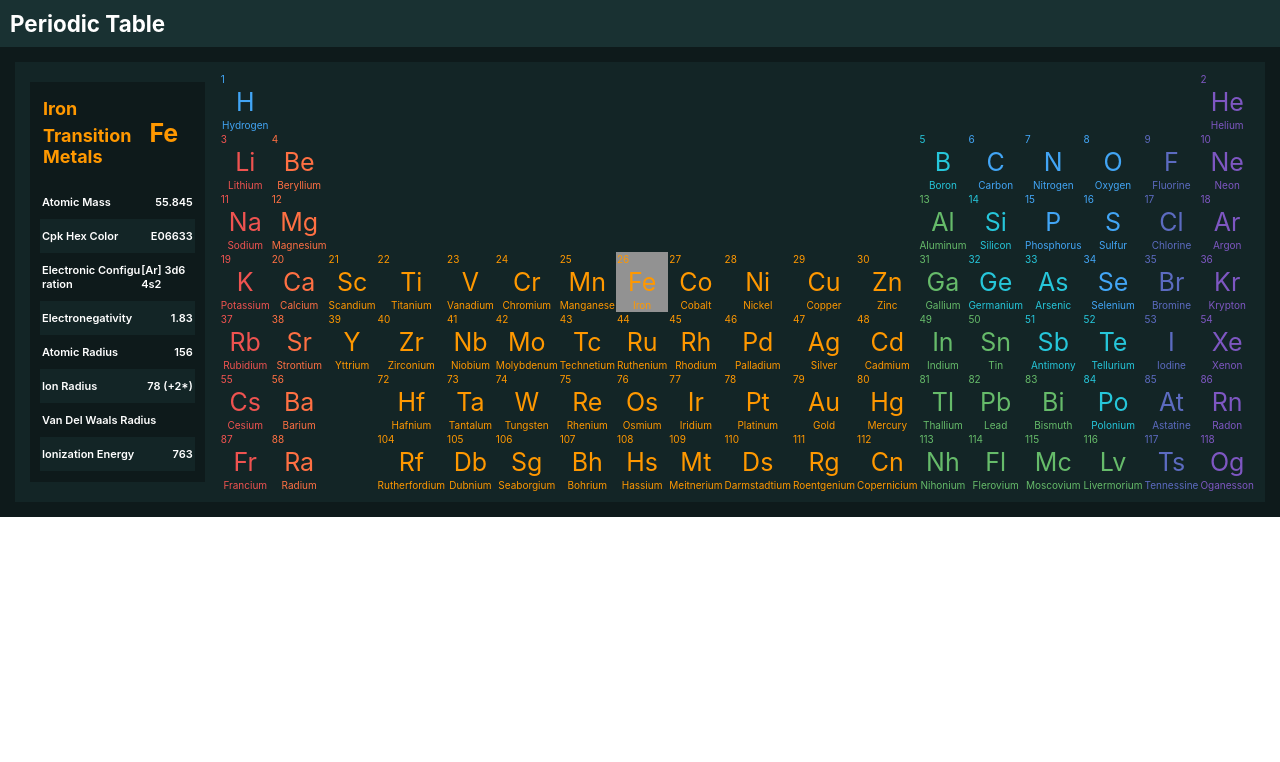
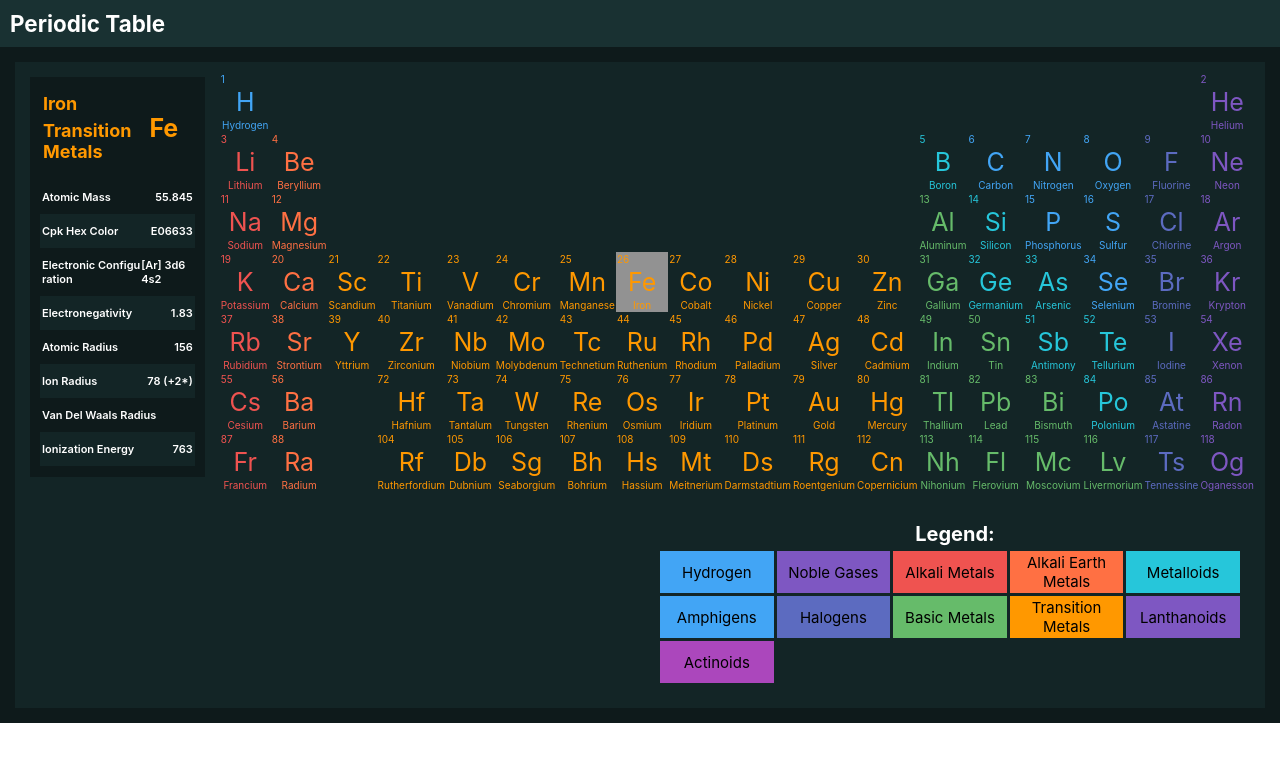
Before and after one commit to elenydev/periodic-table, a React (Create React App) app: page / in a window 1280 px wide. Shown: the top 762 px of the page. Built offline with nearby package versions, Linux system fonts and the light colour scheme.

Commit message:
Added Legend component

```diff
--- /dev/null
+++ b/src/Components/Legend/index.tsx
@@ -0,0 +1,31 @@
+import React from "react";
+import { ElementsItem } from "../../ElementsItem";
+import { Wrapper, LegendGrid, GridItem, LegendHeader } from "./legend.styles";
+
+const DataElements = require("../../data/elements.json");
+const ConvertedObjectToArray: ElementsItem[] = Object.values(DataElements);
+const LegendArray: string[] = []; //array without group duplicates
+ConvertedObjectToArray.map((el: ElementsItem) => {
+  if (!LegendArray.includes(el.group)) LegendArray.push(el.group);
+  return null;
+}); //maping throught the array to remove duplicates
+
+const Legend = () => {
+  return (
+    <Wrapper>
+      <LegendHeader>Legend: </LegendHeader>
+
+      <LegendGrid>
+        {LegendArray.map((nameOfGroup, index) => {
+          return (
+            <GridItem key={index} className={nameOfGroup}>
+              <p>{nameOfGroup.replace(/_/g, " ")}</p>
+            </GridItem>
+          );
+        })}
+      </LegendGrid>
+    </Wrapper>
+  );
+};
+
+export default Legend;
--- /dev/null
+++ b/src/Components/Legend/legend.styles.tsx
@@ -0,0 +1,91 @@
+import styled from "styled-components";
+
+export const Wrapper = styled.div`
+  display: flex;
+  width: 100%;
+  padding: 20px;
+  flex-direction: column;
+  @media (min-width: 1024px) {
+    width: 50%;
+    align-self: flex-end;
+  }
+`;
+export const LegendHeader = styled.p`
+  display: flex;
+  justify-content: center;
+  align-items: center;
+  width: 100%;
+  font-weight: bold;
+  font-size: 20px;
+  color: #fff;
+  margin: 5px;
+`;
+export const LegendGrid = styled.div`
+  display: grid;
+  grid-template-columns: repeat(3, 1fr);
+  grid-gap: 3px;
+  grid-template-rows: repeat(5, 1fr);
+  @media (min-width: 1024px) {
+    grid-template-columns: repeat(5, 1fr);
+    grid-template-rows: repeat(3, 1fr);
+  }
+`;
+export const GridItem = styled.div`
+  display: flex;
+  align-items: center;
+  text-align: center;
+  font-size: 12px;
+  justify-content: center;
+  padding: 2px;
+  color: #000;
+  & > p {
+    text-transform: capitalize;
+  }
+  &.noble_gases {
+    background-color: #7e57c2;
+  }
+
+  &.alkali_metals {
+    background-color: #ef5350;
+  }
+
+  &.alkali_earth_metals {
+    background-color: #ff7043;
+  }
+
+  &.transition_metals {
+    background-color: #ff9800;
+  }
+
+  &.basic_metals {
+    background-color: #66bb6a;
+  }
+
+  &.metalloids {
+    background-color: #26c6da;
+  }
+
+  &.amphigens,
+  &.hydrogen {
+    background-color: #42a5f5;
+  }
+
+  &.halogens {
+    background-color: #5c6bc0;
+  }
+
+  &.lanthanoids {
+    background-color: #7e57c2;
+  }
+
+  &.actinoids {
+    background-color: #ab47bc;
+  }
+
+  &.clear {
+    background-color: #78909c;
+  }
+  @media (min-width: 1024px) {
+    font-size: 15px;
+  }
+`;
--- a/src/Components/Table/index.tsx
+++ b/src/Components/Table/index.tsx
@@ -8,6 +8,7 @@ import { ElementsItem } from "../../ElementsItem";
 import ActiveElementCard from "../ActiveElementCard/index";
 import Header from "../Header/index";
 import Item from "./Item";
+import Legend from "./../Legend/index";
 
 const Elements: [] = require("../../data/pt.json").flat(); // reducing array nesting
 const ElementsMobile: number[] = require("../../data/pt-mobile.json").flat(); //reducing array nesting
@@ -66,6 +67,8 @@ const Table = (): JSX.Element => {
             }
           })}
         </GridTemplateMobile>
+
+        <Legend />
       </Wrapper>
     </>
   );
--- a/src/Components/Table/table.styles.tsx
+++ b/src/Components/Table/table.styles.tsx
@@ -1,8 +1,6 @@
 import styled from "styled-components";
 export const Wrapper = styled.div`
   display: flex;
-  align-items: center;
-  justify-content: space-around;
   flex-direction: column;
   width: 100%;
   padding: 5px;
@@ -11,6 +9,7 @@ export const Wrapper = styled.div`
   border: 15px solid #0e1a1b;
   @media (min-width: 1024px) {
     flex-direction: row;
+    justify-content: flex-end;
   }
 `;
 
```
